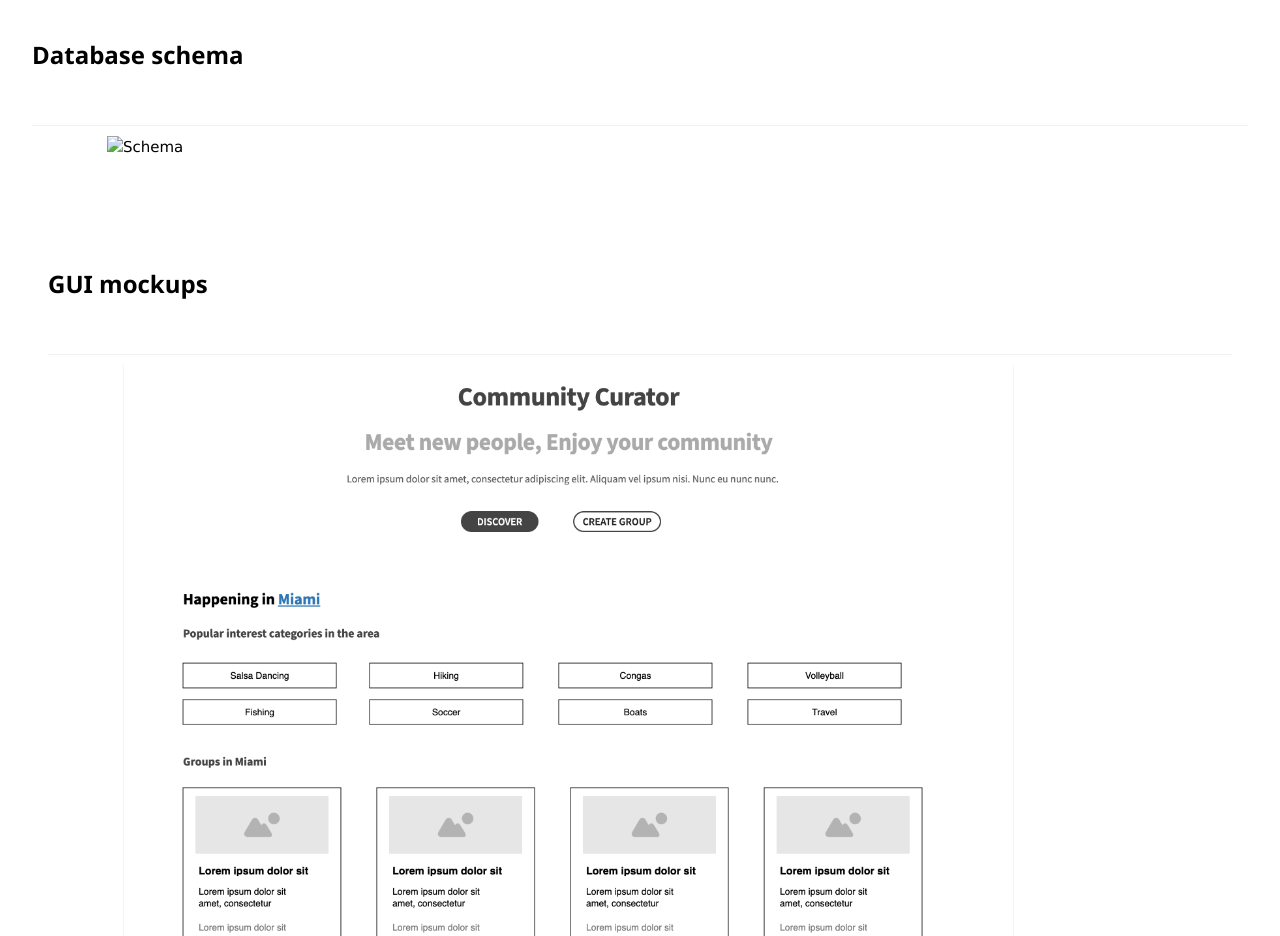
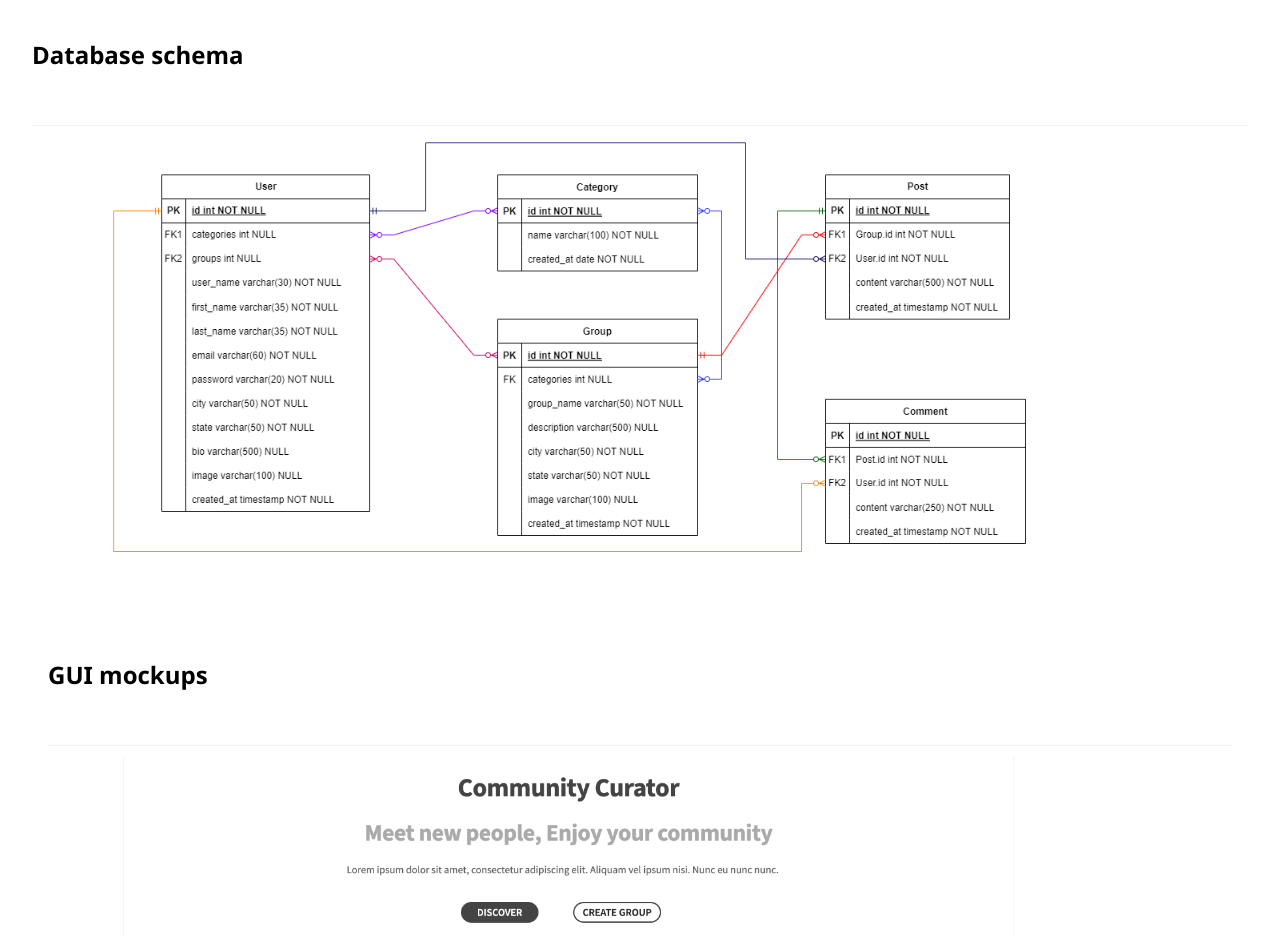
Before and after one commit to Mariia-Ellis/2022-Fall-CS410-SILVER, a plain HTML site: page deliverables.html in a window 1280 px wide. Shown: the part 5100-6036 px from the top of the page. Drawn offline with nearby package versions, Linux system fonts and the light colour scheme.

Commit message:
Update deliverables.html

```diff
--- a/deliverables.html
+++ b/deliverables.html
@@ -193,7 +193,7 @@
         <br><br><b>Database schema</b><br><br>
       </h3>
 
-      <img src="deliverables/databaseSchema.png" alt="Schema" style="float:left; padding: 0px 100px 0px 75px; width: 90%; height: auto;" />
+      <img src="deliverables/databasemodel.png" alt="Schema" style="float:left; padding: 0px 100px 0px 75px; width: 90%; height: auto;" />
     <div>
 
      <div
```
